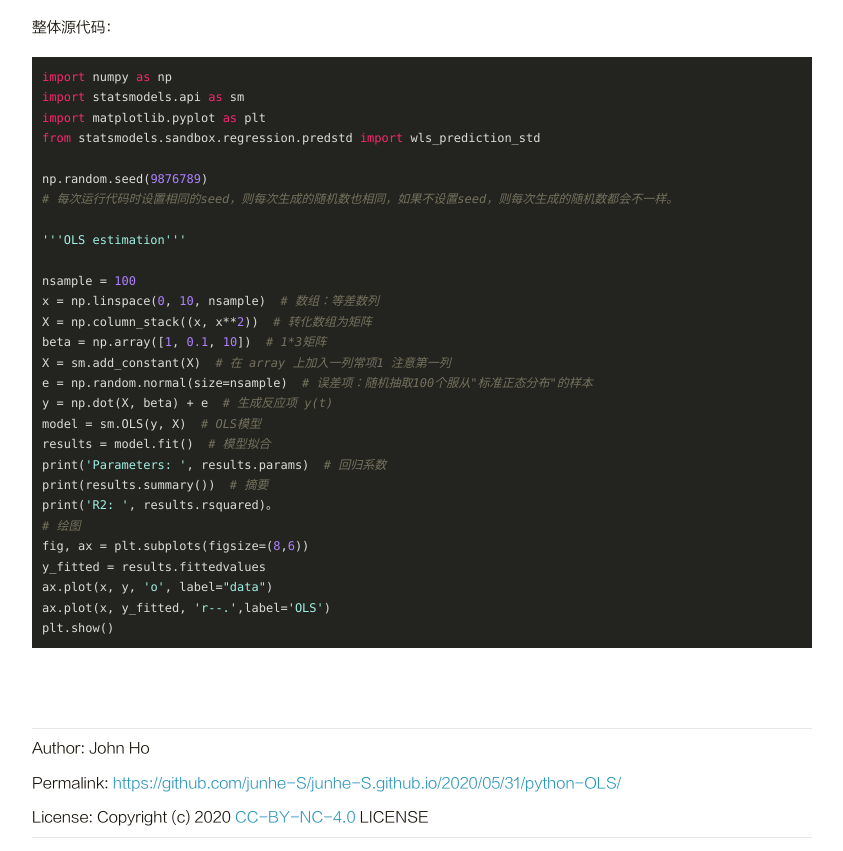
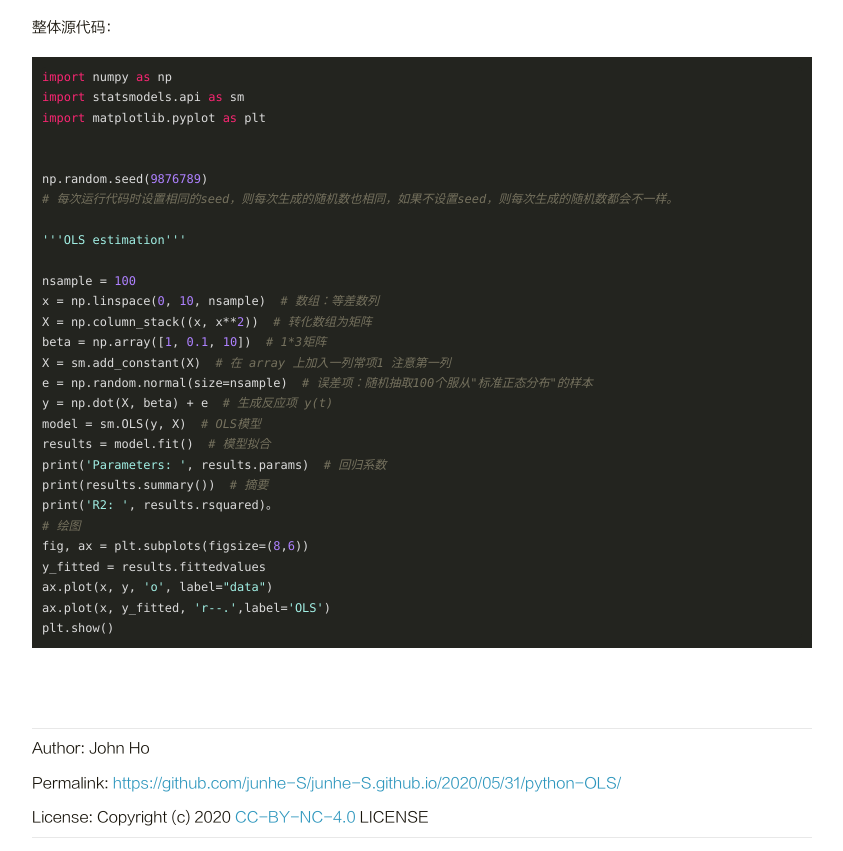
Before and after one commit to junhe-S/junhe-S.github.io, a plain HTML site: page 2020/05/31/python-OLS/index.html in a window 1280 px wide. Shown: the part 4066-4917 px from the top of the page, without its empty margins (218-1061 px from the left). Drawn offline with nearby package versions, Linux system fonts and the light colour scheme; some packages are replaced by stand-ins of ours; no server answers.

Commit message:
Site updated: 2020-06-01 14:36:20

```diff
--- a/2020/05/31/python-OLS/index.html
+++ b/2020/05/31/python-OLS/index.html
@@ -265,7 +265,7 @@ Warnings:
 <pre><code style="color: #dbdbdb" >import numpy as np
 import statsmodels.api as sm
 import matplotlib.pyplot as plt
-from statsmodels.sandbox.regression.predstd import wls_prediction_std
+
 
 np.random.seed(9876789)
 # 每次运行代码时设置相同的seed，则每次生成的随机数也相同，如果不设置seed，则每次生成的随机数都会不一样。
```
